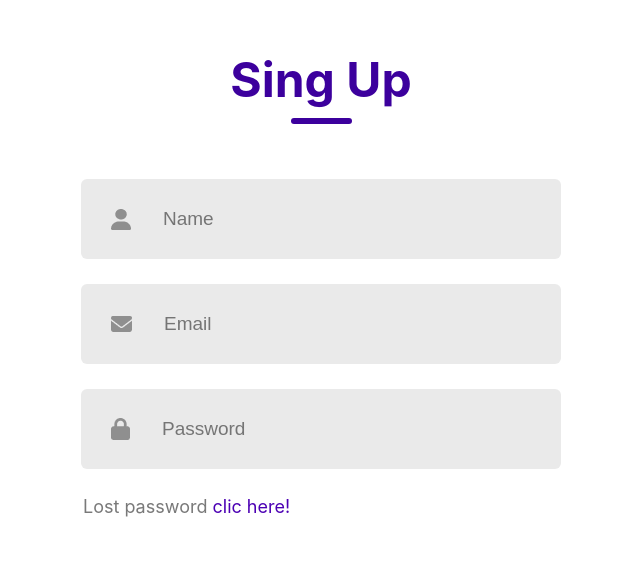
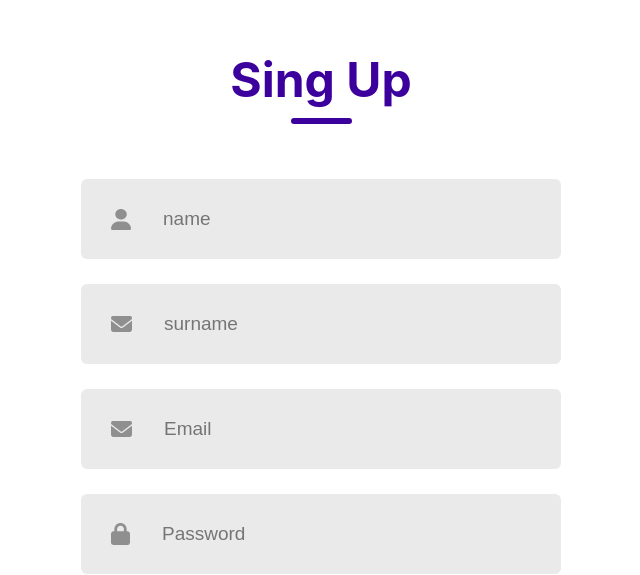
Before and after one commit to anderson92zolis/API-PHARMA-INDUSTRY-PROJECT-FRONTEND, a React (Create React App) app in the folder register_autho_app/: page / in a window 1280 px wide. Shown: the part 210-785 px from the top of the page, without its empty margins (319-959 px from the left). Built offline with nearby package versions, Linux system fonts and the light colour scheme.

Commit message:
adding axios to comunicate and register a user

```diff
--- a/register_autho_app/package.json
+++ b/register_autho_app/package.json
@@ -6,6 +6,7 @@
     "@testing-library/jest-dom": "^5.17.0",
     "@testing-library/react": "^13.4.0",
     "@testing-library/user-event": "^13.5.0",
+    "axios": "^1.6.8",
     "react": "^18.2.0",
     "react-dom": "^18.2.0",
     "react-scripts": "5.0.1",
--- a/register_autho_app/src/Components/LoginSingUp/LoginSingUp.jsx
+++ b/register_autho_app/src/Components/LoginSingUp/LoginSingUp.jsx
@@ -4,9 +4,31 @@ import user_icon from "../Assets/person.png";
 import password_icon from "../Assets/password.png";
 import email_icon from "../Assets/email.png";
 
+import axios from "axios";
+
 const LoginSingUp = () => {
+  const [action, setAction] = useState("Sing Up");
 
-  const [action, setAction] = useState("Sing Up")
+  const [formData, setFormData] = useState({
+    firstName: "",
+    lastName: "",
+    email: "",
+    password: "",
+  });
+
+  const handleChange = (e) => {
+    setFormData({ ...formData, [e.target.name]: e.target.value });
+  };
+
+  const handleSubmit = async () => {
+    try {
+      await axios.post("http://localhost:8080/api/v1/auth/register", formData);
+      alert("User registered successfully");
+    } catch (error) {
+      console.error("Error:", error);
+      alert("An error occurred");
+    }
+  };
 
   return (
     <div className="container">
@@ -15,28 +37,79 @@ const LoginSingUp = () => {
         <div className="underline"> </div>
       </div>
       <div className="inputs">
-       {action==="Login"?<div></div>: <div className="input">
-          <img src={user_icon} alt="" />
-          <input type="text" placeholder="Name"/>
-        </div>}
+        {action === "Login" ? (
+          <div></div>
+        ) : (
+          <div className="input">
+            <img src={user_icon} alt="" />
+            <input
+              type="text"
+              placeholder="name"
+              name="firstName"
+              value={formData.firstName}
+              onChange={handleChange}
+            />
+          </div>
+        )}
         <div className="input">
           <img src={email_icon} alt="" />
-          <input type="email" placeholder="Email"/>
+          <input
+            type="text"
+            placeholder="surname"
+            name="lastName"
+            value={formData.lastName}
+            onChange={handleChange}
+          />
+        </div>
+        <div className="input">
+          <img src={email_icon} alt="" />
+          <input
+            type="email"
+            placeholder="Email"
+            name="email"
+            value={formData.email}
+            onChange={handleChange}
+          />
         </div>
         <div className="input">
           <img src={password_icon} alt="" />
-          <input type="password" placeholder="Password" />
+          <input
+            type="password"
+            placeholder="Password"
+            name="password"
+            value={formData.password}
+            onChange={handleChange}
+          />
         </div>
       </div>
-      {action==="Sign Up"?<div></div>: <div className="forgot-password"> Lost password <span>clic here!</span></div>}
-
+      {action === "Sign Up" ? (
+        <div></div>
+      ) : (
+        <div className="forgot-password">
+          {" "}
+          Lost password <span>clic here!</span>
+        </div>
+      )}
 
       <div className="submit-container">
-        <div  className={action==="Login"?"submit gray": "submit"} onClick={()=> {setAction("Sign Up")}}>Submit up</div>
-        <div  className={action==="Sign Up"? "submit gray":"submit"}  onClick={()=> {setAction("Login")}} >Login</div>
-
+        <div
+          className={action === "Login" ? "submit gray" : "submit"}
+          onClick={() => {
+            setAction("Sign Up");
+            handleSubmit();
+          }}
+        >
+          Submit up
+        </div>
+        <div
+          className={action === "Sign Up" ? "submit gray" : "submit"}
+          onClick={() => {
+            setAction("Login");
+          }}
+        >
+          Login
+        </div>
       </div>
-
     </div>
   );
 };
```
Also changed, not shown: 1 other file (tests, documents, lock files or other folders).
